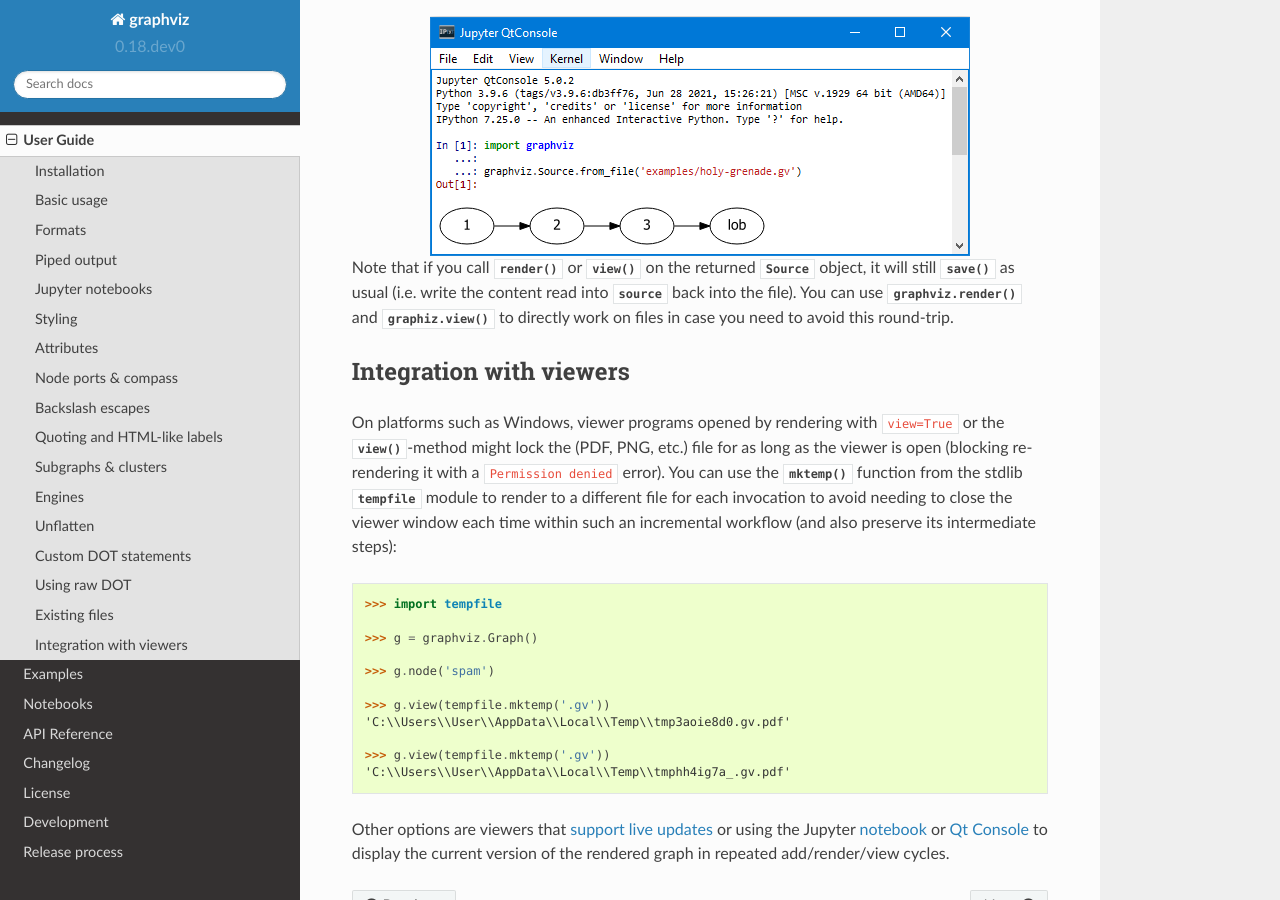
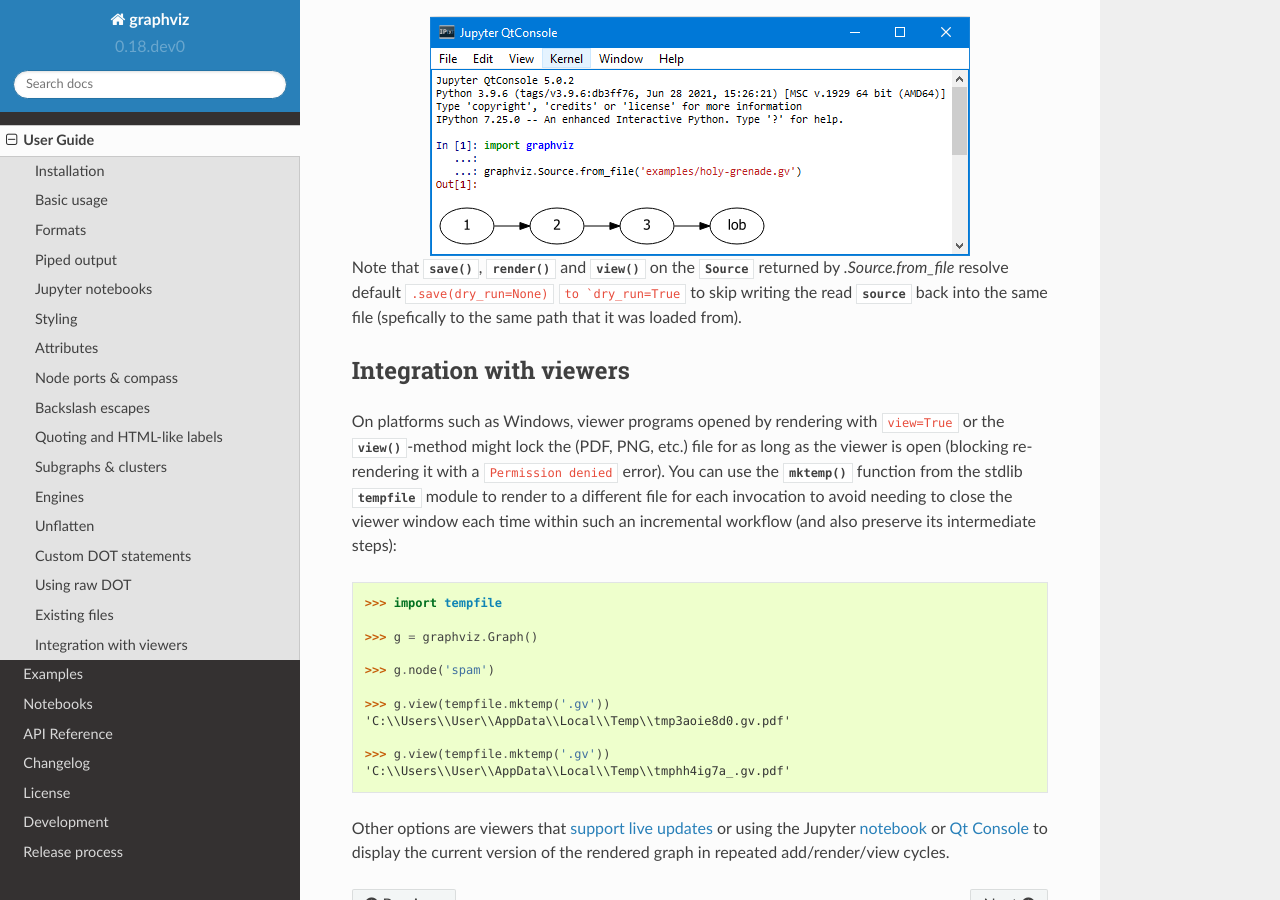
Before and after one commit to xflr6/graphviz, a Sphinx documentation site: the page built from docs/manual.rst, in a window 1280 px wide and 900 px high, scrolled down 11933 px. Built offline with Sphinx 7.4.7 and the Read the Docs theme 2.0.0, drawn with Linux system fonts in a browser that asks for light colours; the version number is read from the project's files by our own code.

Commit message:
document Source.save() now defaults to dry_run=True if loaded .from_file

```diff
--- a/docs/manual.rst
+++ b/docs/manual.rst
@@ -632,11 +632,11 @@ you can use the :meth:`.Source.from_file`-classmethod (alternate constructor):
 .. image:: _static/qtconsole-source.png
     :align: center
 
-Note that if you call :meth:`~.Source.render` or :meth:`~.Source.view` on the
-returned :class:`.Source` object, it will still :meth:`~.Source.save` as usual
-(i.e. write the content read into :attr:`~.Source.source` back into the file).
-You can use :func:`graphviz.render` and :func:`graphiz.view` to directly work
-on files in case you need to avoid this round-trip.
+Note that :meth:`~.Source.save`, :meth:`~.Source.render` and :meth:`~.Source.view`
+on the :class:`.Source` returned by `.Source.from_file` resolve default
+``.save(dry_run=None)`` ``to `dry_run=True`` to skip writing the read
+:attr:`~.Source.source` back into the same file (spefically to the same path
+that it was loaded from).
 
 
 Integration with viewers
```
